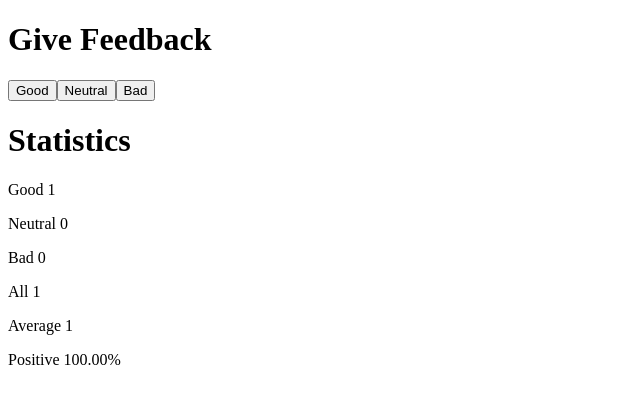
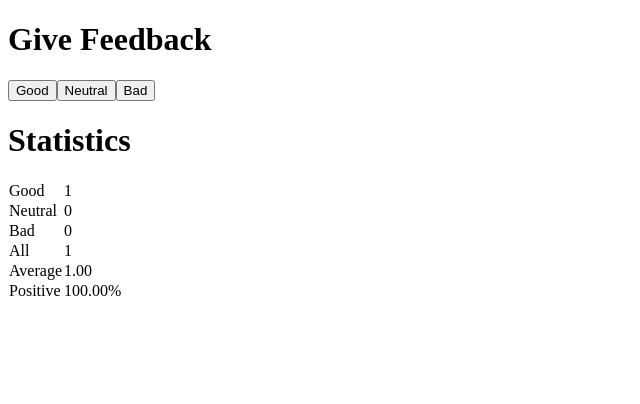
Before and after one commit to BavishyaAB/FullStack, a React (Vite) app in the folder Part1/unicafe/: page / in a window 1280 px wide. Both pictures are taken after a click on the button "Good". Shown: the top 404 px of the page, without its empty margins (0-640 px from the left). Built offline with nearby package versions, Linux system fonts and the light colour scheme.

Commit message:
Exercise 1.11

```diff
--- a/Part1/unicafe/src/StatisticLine.jsx
+++ b/Part1/unicafe/src/StatisticLine.jsx
@@ -1,8 +1,9 @@
 const StatisticLine = ({ text, value }) => {
   return (
-    <p>
-      {text} {value}
-    </p>
+    <tr>
+      <td>{text}</td>
+      <td>{value}</td>
+    </tr>
   );
 };
 
--- a/Part1/unicafe/src/Statistics.jsx
+++ b/Part1/unicafe/src/Statistics.jsx
@@ -19,7 +19,7 @@ const Statistics = ({ good, neutral, bad }) => {
       <StatisticLine text="Neutral" value={neutral} />
       <StatisticLine text="Bad" value={bad} />
       <StatisticLine text="All" value={total} />
-      <StatisticLine text="Average" value={average} />
+      <StatisticLine text="Average" value={average.toFixed(2)} />
       <StatisticLine text="Positive" value={`${positivePercentage.toFixed(2)}%`} />
     </>
   );
```
